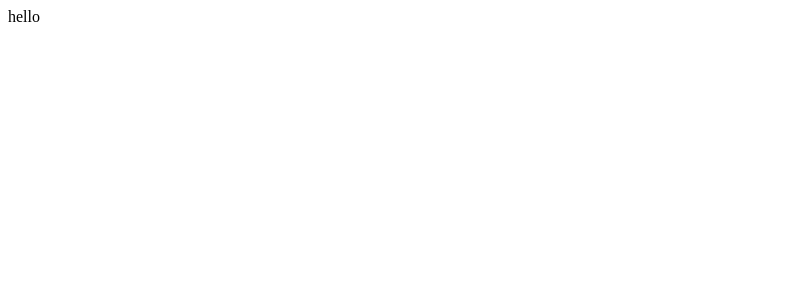
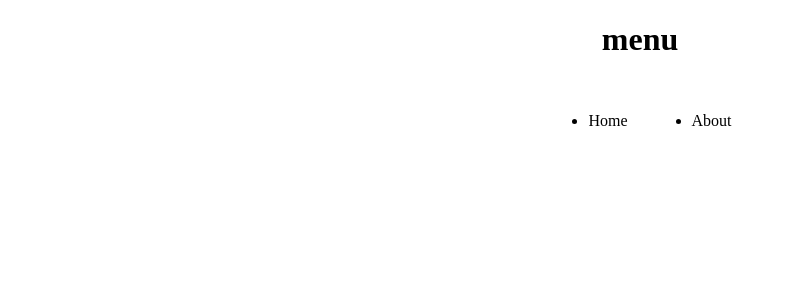
Before and after one commit to DynamicDaikon/vue-pinia, a Vue app: page / in a window 1280 px wide. Shown: the top 300 px of the page, without its empty margins (0-785 px from the left). Built offline with nearby package versions, Linux system fonts and the light colour scheme.

Commit message:
add vue-router

```diff
--- a/package.json
+++ b/package.json
@@ -10,7 +10,8 @@
   "dependencies": {
     "core-js": "^3.8.3",
     "pinia": "^2.1.7",
-    "vue": "^3.2.13"
+    "vue": "^3.2.13",
+    "vue-router": "^4.3.0"
   },
   "devDependencies": {
     "@babel/core": "^7.12.16",
--- a/src/App.vue
+++ b/src/App.vue
@@ -1,5 +1,20 @@
-<template>hello</template>
+<template>
+  <h1 class="flex">menu</h1>
+  <ul class="flex">
+    <li>Home</li>
+    <li>About</li>
+  </ul>
+</template>
 
 <script></script>
 
-<style></style>
+<style scoped>
+.flex {
+  display: flex;
+  justify-content: center;
+}
+
+ul li {
+  margin: 2rem;
+}
+</style>
```
Also changed, not shown: 1 other file (tests, documents, lock files or other folders).
